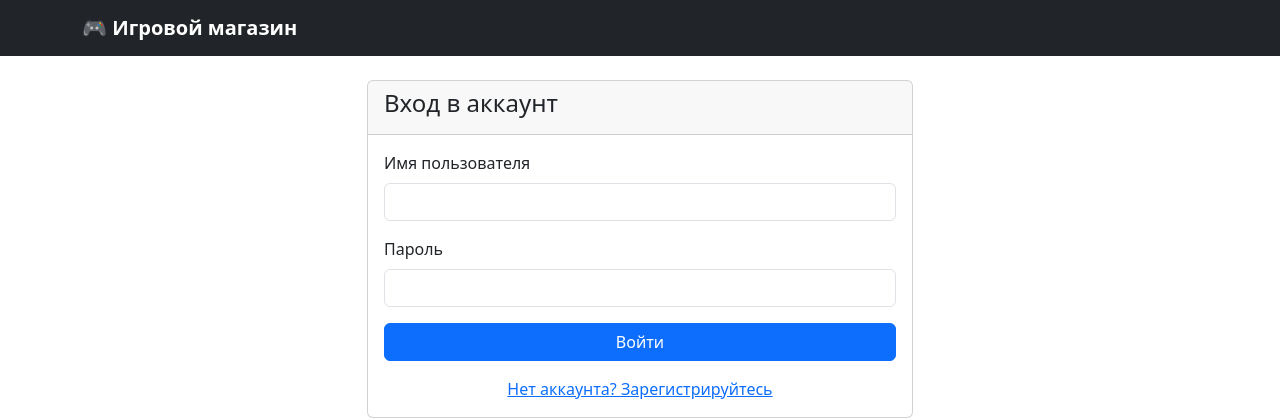
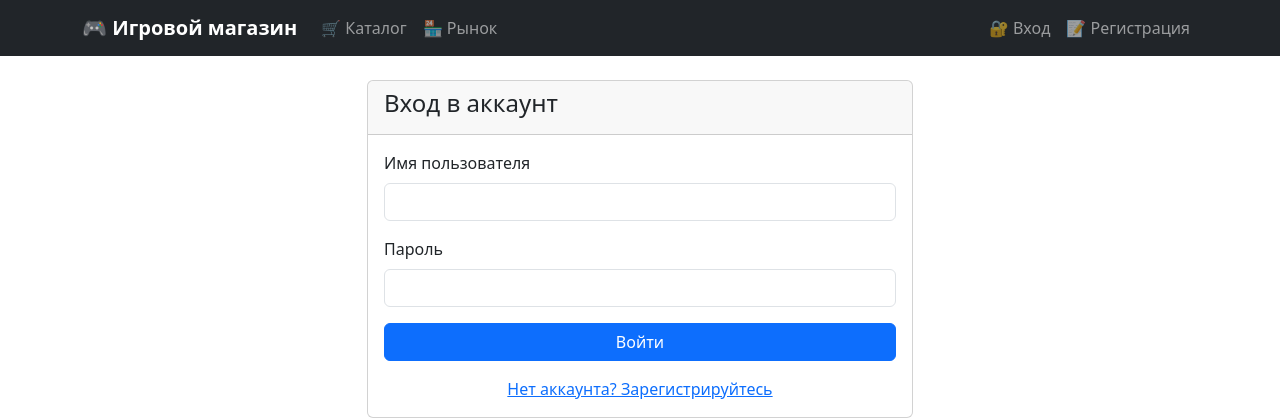
Before and after one commit to WillRand/BD-K, a Flask app: a page that uses templates/base.html in a window 1280 px wide. Shown: the top 420 px of the page. Run offline with Flask 3, Linux system fonts and the light colour scheme.

Commit message:
исправление навигации

```diff
--- a/templates/base.html
+++ b/templates/base.html
@@ -25,14 +25,11 @@
                 <span class="navbar-toggler-icon"></span>
             </button>
             <div class="collapse navbar-collapse" id="navbarNav">
-                <ul class="navbar-nav ms-auto">
+                <ul class="navbar-nav me-auto">
+                    <li class="nav-item">
+                        <a class="nav-link" href="{{ url_for('catalog') }}">🛒 Каталог</a>
+                    </li>
                     {% if current_user.is_authenticated %}
-                        <li class="nav-item">
-                            <span class="nav-link">💰 Баланс: <span class="balance">{{ current_user.balance }}</span> монет</span>
-                        </li>
-                        <li class="nav-item">
-                            <a class="nav-link" href="{{ url_for('inventory') }}">📦 Инвентарь</a>
-                        </li>
                         <li class="nav-item">
                             <a class="nav-link" href="{{ url_for('market') }}">🏪 Рынок</a>
                         </li>
@@ -42,6 +39,20 @@
                         <li class="nav-item">
                             <a class="nav-link" href="{{ url_for('analytics') }}">📊 Аналитика</a>
                         </li>
+                    {% else %}
+                        <li class="nav-item">
+                            <a class="nav-link" href="{{ url_for('market') }}">🏪 Рынок</a>
+                        </li>
+                    {% endif %}
+                </ul>
+                <ul class="navbar-nav">
+                    {% if current_user.is_authenticated %}
+                        <li class="nav-item">
+                            <span class="nav-link">💰 Баланс: <span class="balance">{{ current_user.balance }}</span> монет</span>
+                        </li>
+                        <li class="nav-item">
+                            <a class="nav-link" href="{{ url_for('inventory') }}">📦 Инвентарь</a>
+                        </li>
                         {% if current_user.role == 'admin' %}
                         <li class="nav-item">
                             <a class="nav-link" href="{{ url_for('admin_panel') }}">⚙️ Админка</a>
@@ -49,6 +60,13 @@
                         {% endif %}
                         <li class="nav-item">
                             <a class="nav-link" href="{{ url_for('logout') }}">🚪 Выйти</a>
+                        </li>
+                    {% else %}
+                        <li class="nav-item">
+                            <a class="nav-link" href="{{ url_for('login') }}">🔐 Вход</a>
+                        </li>
+                        <li class="nav-item">
+                            <a class="nav-link" href="{{ url_for('register') }}">📝 Регистрация</a>
                         </li>
                     {% endif %}
                 </ul>
```
